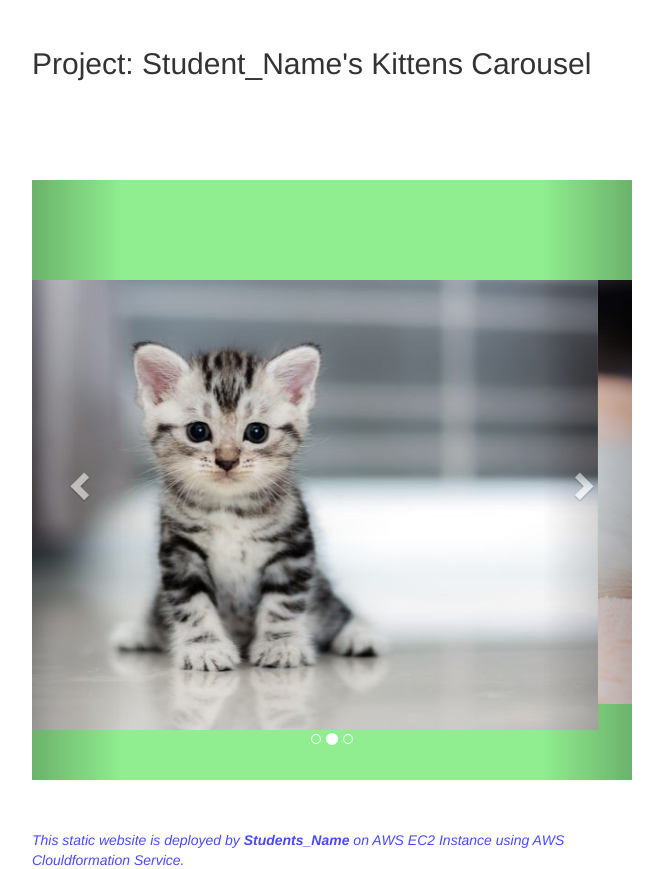
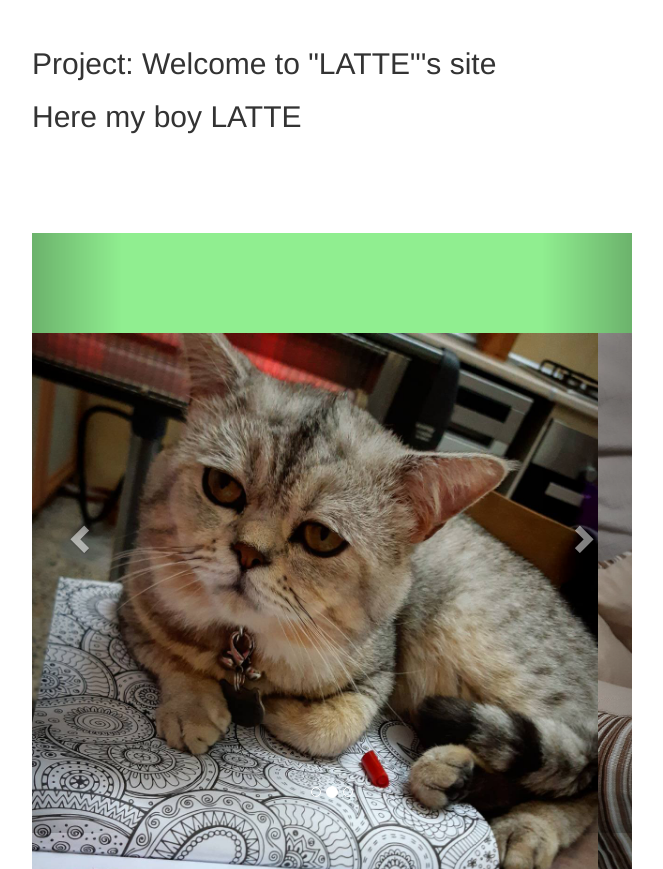
Before and after one commit to YunusStar/101-kittens-carousel-static-websiteproject, a plain HTML site: page static-web/index.html in a window 1280 px wide. Shown: the part 403-1272 px from the top of the page, without its empty margins (308-971 px from the left). Drawn offline with nearby package versions, Linux system fonts and the light colour scheme.

Commit message:
Latte's photos

```diff
--- a/static-web/index.html
+++ b/static-web/index.html
@@ -45,7 +45,9 @@
 
   <div><img src="https://clarusway.com/wp-content/uploads/2020/06/clarusway_logo.png" /></div>
 
-  <h2> Project: Student_Name's Kittens Carousel</h2>
+  <h2> Project: Welcome to "LATTE"'s site</h2>
+  <h2> Here my boy LATTE</h2>
+
 
   <div id="myCarousel" class="carousel slide" data-ride="carousel">
     <!-- Indicators -->
@@ -58,13 +60,13 @@
     <!-- Wrapper for slides -->
     <div class="carousel-inner">
       <div class="item active">
-        <img src="./cat0.jpg" alt="Cuties First">
+        <img src="./Latte0.jpg" alt="Cuties First">
       </div>
       <div class="item">
-        <img src="./cat1.jpg" alt="Cuties Second">
+        <img src="./Latte1.jpg" alt="Cuties Second">
       </div>
       <div class="item">
-        <img src="./cat2.jpg" alt="Cuties Third">
+        <img src="./Latte2.jpg" alt="Cuties Third">
       </div>
     </div>
 
@@ -80,7 +82,7 @@
   </div>
 
 
-  <p class="footnote"><i>This static website is deployed by <b> Students_Name </b> on AWS EC2 Instance using AWS
+  <p class="footnote"><i>This static website is deployed by <b> Yunus </b> on AWS EC2 Instance using AWS
       Clouldformation Service.</i></p>
 </body>
 
```
Also changed, not shown: static-web/Latte0.jpg (added), static-web/Latte05.jpg (added), static-web/Latte1.jpg (added), static-web/Latte2.jpg (added), static-web/Latte3.jpg (added), static-web/Latte4.jpg (added), static-web/Latte6.jpg (added), static-web/Latte7.jpg (added).
